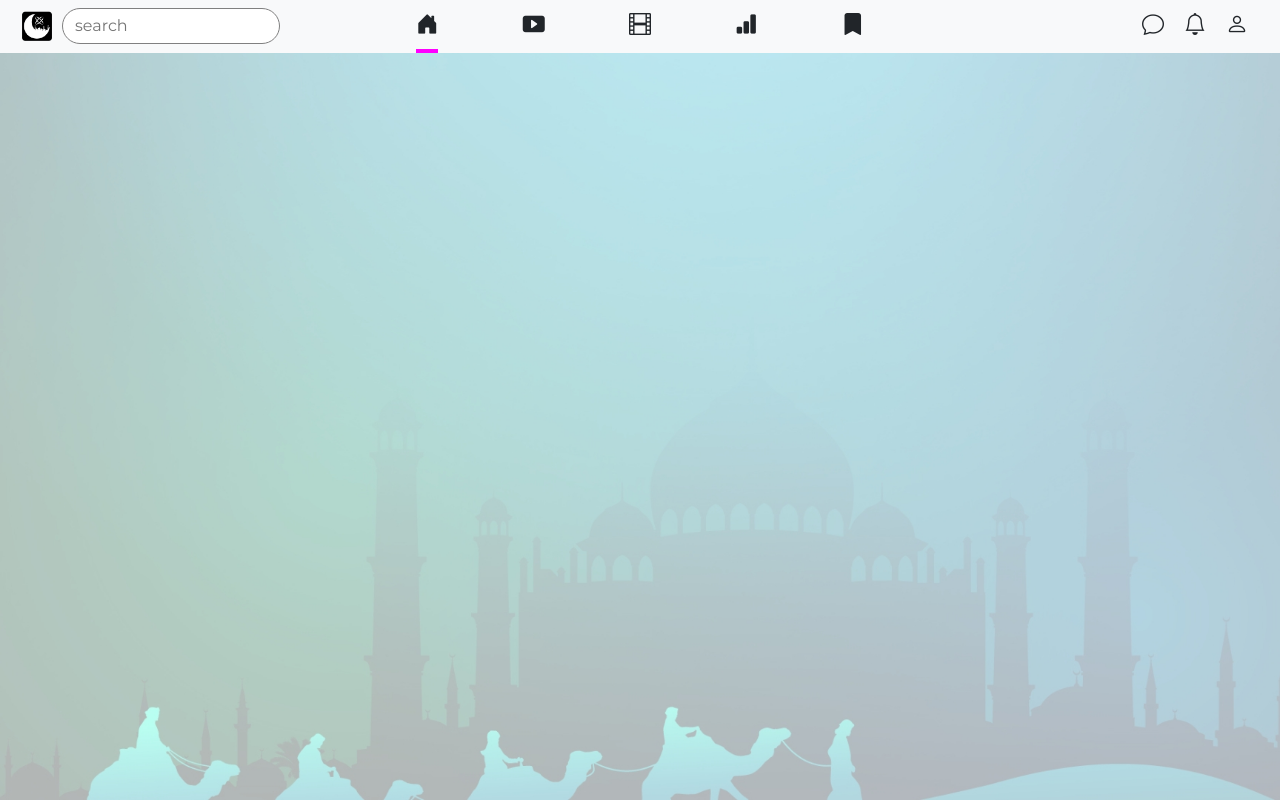
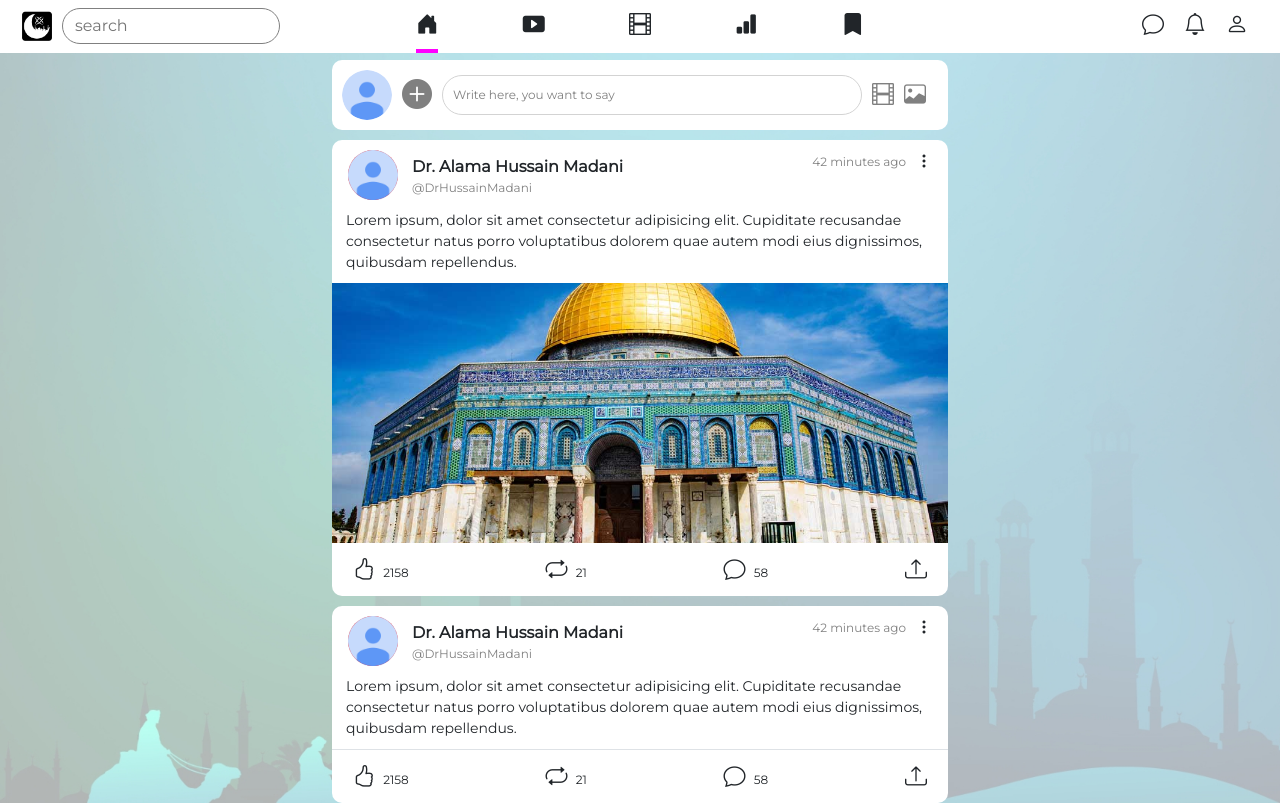
Before and after one commit to MohdBelalNaim/hilallink-front-end, a React (Create React App) app: page /home in a window 1280 px wide. Built offline with nearby package versions, Linux system fonts and the light colour scheme.

Commit message:
Added post card

```diff
--- a/src/assets/css/home.css
+++ b/src/assets/css/home.css
@@ -1,5 +1,107 @@
 .feed-wrapper{
-    height: 100vh;
     background-image: url('../images/hilalbackground.jpg');
     background-size: cover;
 }
+.post-data-wrapper{
+    margin-top: 60px;
+    padding: 10px;
+    border-radius: 10px;
+    display: flex;
+    align-items: center;
+    gap: 10px;
+    background-color: white !important;
+    overflow: scroll;
+}
+.user-photo-wrapper{
+    height:50px;
+    width: 50px;
+    border-radius: 50%;
+    background-image: url('../images/avtar.png');
+    background-position: center;
+    background-size: contain;
+}
+.plus-icon{
+    font-size: 30px;
+    color: gray;
+}
+.input-skeleton{
+    border: 1px solid lightgray;
+    color: gray;
+    padding: 10px 10px;
+    border-radius: 30px;
+    font-size: 12px;
+    width: 420px;
+}
+.extra-icon{
+    font-size: 22px;
+    color: gray;
+}
+.feed-item{
+    background-color: white;
+    border-radius: 10px;
+    margin-top: 10px;
+}
+.feed-item-descripton{
+    font-size: 14px;
+    padding: 0px 14px;
+    margin-bottom: 10px;
+}
+.feed-item-image{
+    height: 260px;
+}
+.feed-post-image{
+    height: 100%;
+    width: 100%;
+    object-fit: cover;
+}
+.feed-item-actions{
+    display: flex;
+    justify-content: space-between;
+    align-items: center;
+    padding: 10px 16px;
+}
+.feed-action-item{
+    font-size: 12px;
+}
+.feed-item-actions i{
+    font-size: 22px;
+    padding: 0px 5px;
+}
+.feed-item-title{
+    padding: 10px 16px;
+    display: flex;
+    justify-content: space-between;
+}
+.feed-edit-options{
+    display: flex;
+    align-items: center;
+}
+.feed-time{
+    font-size: 12px;
+    color: gray;
+    margin-right: 10px;
+}
+.feed-user-info-wrapper{
+    display: flex;
+}
+.user-image-info{
+    height: 50px;
+    width: 50px;
+    background-color: red;
+    border-radius: 50%;
+}
+.user-image-data{
+    height: 100%;
+    width: 100%;
+    object-fit: contain;
+}
+.feed-user-name{
+    font-size: 16px;
+    margin-left: 14px;
+    margin-top: 5px;
+}
+.feed-user-name-unique{
+    font-size: 12px;
+    margin-left: 14px;
+    color: gray;
+}
--- a/src/assets/css/navbar.css
+++ b/src/assets/css/navbar.css
@@ -1,6 +1,7 @@
 .navbar-top{
     position: fixed;
     top: 0;
+    background-color: white;
 }
 .action-icons-wrapper{
     display: flex;
--- a/src/components/Navbar.jsx
+++ b/src/components/Navbar.jsx
@@ -3,7 +3,7 @@ import '../assets/css/navbar.css'
 import Logo from '../assets/images/hilalLogo.png'
 const Navbar = () => {
 return (
-<div className="container-fluid bg-light navbar-top">
+<div className="container-fluid navbar-top">
     <div className="row">
         <div className="col-lg-3">
             <div className="logo-items-wrapper">
--- /dev/null
+++ b/src/components/PostWithPhoto.jsx
@@ -0,0 +1,55 @@
+import React from 'react'
+import '../assets/css/home.css'
+import feedimage from '../assets/images/masjidalaqsa.jpeg'
+import avatar from '../assets/images/avtar.png'
+
+const PostWithPhoto = () => {
+return (
+<div className="feed-item">
+    <div className="feed-item-title">
+        <div className="feed-title-item">
+            <div className="feed-user-info-wrapper">
+                <div className="feed-user-info">
+                    <div className="user-image-info">
+                        <img src={avatar} className='user-image-data' />
+                    </div>
+                </div>
+                <div className="feed-user-info">
+                    <div className='feed-user-name'><b>Dr. Alama Hussain Madani</b></div>
+                    <div className='feed-user-name-unique'>@DrHussainMadani</div>
+                </div>
+            </div>
+        </div>
+        <div className="feed-title-item">
+            <div className='feed-edit-options'>
+                <span className='feed-time'>42 minutes ago</span>
+                <span><i className="bi bi-three-dots-vertical"></i></span>
+            </div>
+        </div>
+    </div>
+    <div className="feed-item-descripton">
+        Lorem ipsum, dolor sit amet consectetur adipisicing elit. Cupiditate recusandae consectetur natus porro
+        voluptatibus dolorem quae autem modi eius dignissimos, quibusdam repellendus.
+    </div>
+    <div className="feed-item-image">
+        <img src={feedimage} className='feed-post-image' />
+    </div>
+    <div className="feed-item-actions">
+        <div className="feed-action-item">
+            <i className='bi bi-hand-thumbs-up'></i> 2158
+        </div>
+        <div className="feed-action-item">
+            <i className='bi bi-repeat'></i> 21
+        </div>
+        <div className="feed-action-item">
+            <i className='bi bi-chat'></i> 58
+        </div>
+        <div className="feed-action-item">
+            <i className='bi bi-upload'></i>
+        </div>
+    </div>
+</div>
+)
+}
+
+export default PostWithPhoto
--- /dev/null
+++ b/src/components/PostWithText.jsx
@@ -0,0 +1,52 @@
+import React from 'react'
+import '../assets/css/home.css'
+import feedimage from '../assets/images/masjidalaqsa.jpeg'
+import avatar from '../assets/images/avtar.png'
+
+const PostWithText = () => {
+return (
+<div className="feed-item">
+    <div className="feed-item-title">
+        <div className="feed-title-item">
+            <div className="feed-user-info-wrapper">
+                <div className="feed-user-info">
+                    <div className="user-image-info">
+                        <img src={avatar} className='user-image-data' />
+                    </div>
+                </div>
+                <div className="feed-user-info">
+                    <div className='feed-user-name'><b>Dr. Alama Hussain Madani</b></div>
+                    <div className='feed-user-name-unique'>@DrHussainMadani</div>
+                </div>
+            </div>
+        </div>
+        <div className="feed-title-item">
+            <div className='feed-edit-options'>
+                <span className='feed-time'>42 minutes ago</span>
+                <span><i className="bi bi-three-dots-vertical"></i></span>
+            </div>
+        </div>
+    </div>
+    <div className="feed-item-descripton">
+        Lorem ipsum, dolor sit amet consectetur adipisicing elit. Cupiditate recusandae consectetur natus porro
+        voluptatibus dolorem quae autem modi eius dignissimos, quibusdam repellendus.
+    </div>
+    <div className="feed-item-actions border-top">
+        <div className="feed-action-item">
+            <i className='bi bi-hand-thumbs-up'></i> 2158
+        </div>
+        <div className="feed-action-item">
+            <i className='bi bi-repeat'></i> 21
+        </div>
+        <div className="feed-action-item">
+            <i className='bi bi-chat'></i> 58
+        </div>
+        <div className="feed-action-item">
+            <i className='bi bi-upload'></i>
+        </div>
+    </div>
+</div>
+)
+}
+
+export default PostWithText
--- a/src/screens/Main.jsx
+++ b/src/screens/Main.jsx
@@ -1,13 +1,45 @@
 import React from 'react'
 import Navbar from '../components/Navbar'
 import '../assets/css/home.css'
+import PostWithPhoto from '../components/PostWithPhoto'
+import PostWithText from '../components/PostWithText'
+
 const Main = () => {
   return (
     <>
         <Navbar/>
         <div className="feed-wrapper">
+          <div className="container-fluid">
+            <div className="row">
+            <div className="col-lg-3"></div>
+            <div className="col-lg-6">
+              <div className="post-data-wrapper bg-light">
+                <div className="post-data-item">
+                  <div className="user-photo-wrapper">
+                  </div>
+                </div>
+                <div className="post-data-item">
+                  <i className="bi bi-plus-circle-fill plus-icon"></i>
+                </div>
+                <div className="post-data-item">
+                  <div className="input-skeleton">Write here, you want to say</div>
+                </div>
+                <div className="post-data-item">
+                  <i className="bi bi-film extra-icon"></i>
+                </div>
+                <div className="post-data-item">
+                  <i className="bi bi-image extra-icon"></i>
+                </div>
+              </div>
+              <PostWithPhoto/>
+              <PostWithText/>
+            </div>
+            <div className="col-lg-3"></div>
+            </div>
+          </div>
 
         </div>
+
     </>
   )
 }
```
Also changed, not shown: src/assets/images/masjidalaqsa.jpeg (added).
